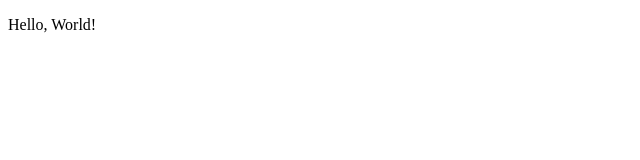
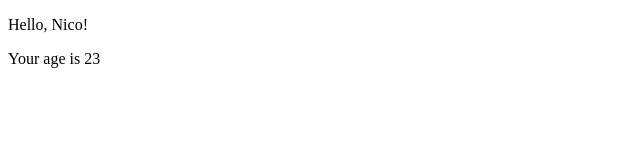
Before and after one commit to nico-barbieri/develhope-react, a React (Create React App) app in the folder exercise/: page / in a window 1280 px wide. Shown: the top 160 px of the page, without its empty margins (0-640 px from the left). Built offline with nearby package versions, Linux system fonts and the light colour scheme.

Commit message:
done ex12

```diff
--- a/exercise/src/App.js
+++ b/exercise/src/App.js
@@ -2,7 +2,7 @@ import Welcome from "./components/Welcome";
 
 function App() {
     return <>
-        <Welcome /*name="Nico"*/ />
+        <Welcome name="Nico" age={23}/>
     </>
 }
 
--- a/exercise/src/components/Welcome.js
+++ b/exercise/src/components/Welcome.js
@@ -1,5 +1,8 @@
-function Welcome({name = 'World'}) {
-    return <p>Hello, {name}!</p>
+function Welcome({name = 'World', age}) {
+    return <>
+    <p>Hello, {name}!</p>
+    {age && <p>Your age is {age}</p>}
+    </>
 }
 
 export default Welcome;
```
